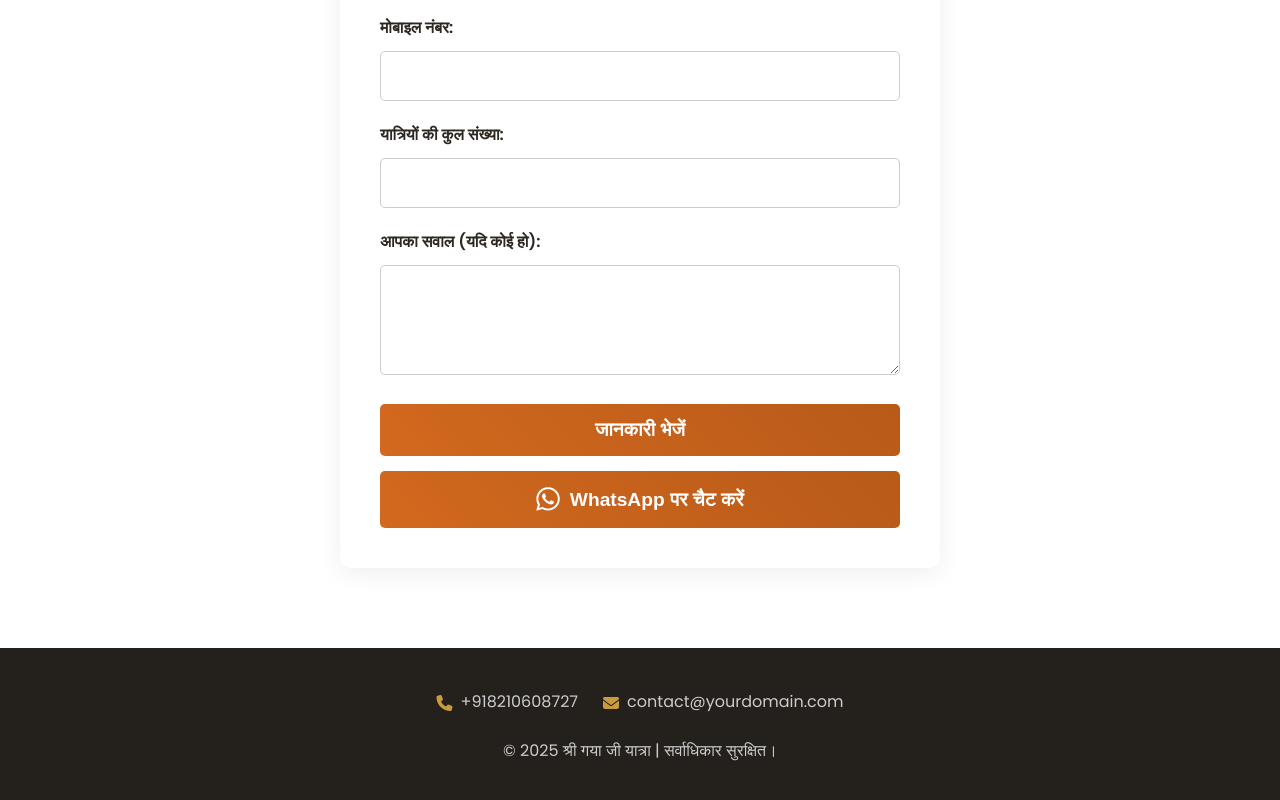
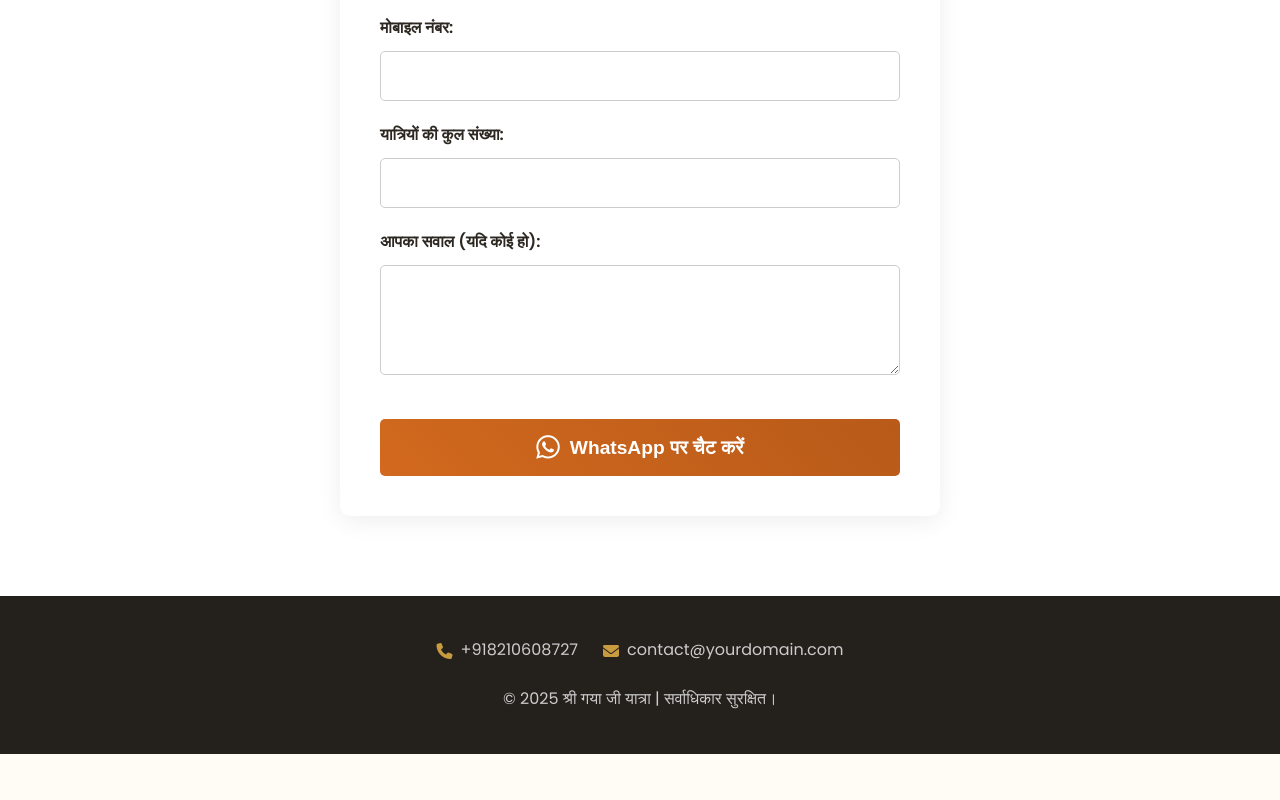
Before and after one commit to sumitXpathak/yajman-suwidha, a plain HTML site: page index.html in a window 1280 px wide. Shown: the part 2997-3797 px from the top of the page. After the commit the page ends 3751 px from the top, so only its background shows below. Drawn offline with nearby package versions, Linux system fonts and the light colour scheme; a web font is replaced by a local one.

Commit message:
Update index.html

```diff
--- a/index.html
+++ b/index.html
@@ -251,7 +251,7 @@
                 <label for="travelers">यात्रियों की कुल संख्या:</label><input type="number" id="travelers" name="यात्रियों_की_संख्या" min="1" required>
                 <label for="message">आपका सवाल (यदि कोई हो):</label><textarea id="message" name="सवाल" rows="4"></textarea>
 
-                <button type="submit">जानकारी भेजें</button>
+
 
                 <button type="button" id="whatsapp-btn" class="whatsapp-button">
                     <i class="fa-brands fa-whatsapp"></i>
```
